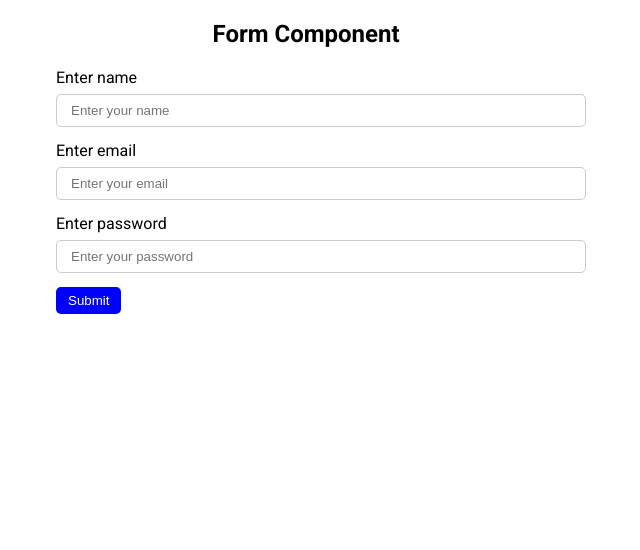
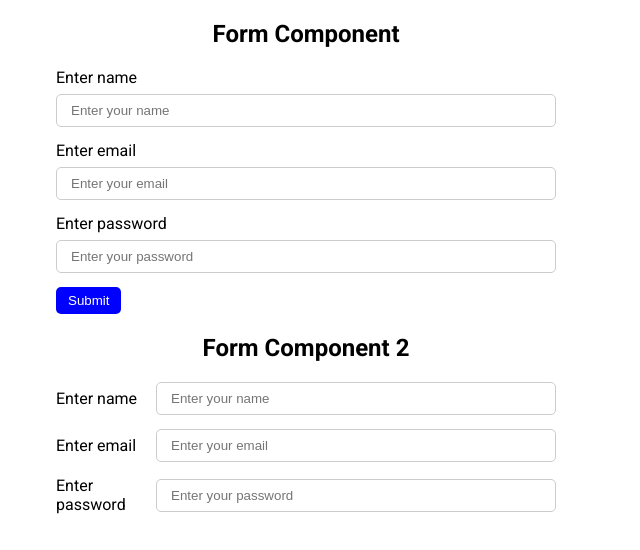
Before and after one commit to nhu220840/HTML-CSS, a plain HTML site: page OOP_Css/index.html in a window 1280 px wide. Shown: the whole page, without its empty margins (334-974 px from the left). Drawn offline with Linux system fonts and the light colour scheme.

Commit message:
using oop to inherit code - create form component

```diff
--- a/OOP_Css/index.html
+++ b/OOP_Css/index.html
@@ -41,8 +41,52 @@
             />
         </div>
         <!-- Enter password -->
+        <button class="btn btn-primary">Submit</button>
 
-        <button class="btn btn-primary">Submit</button>
+        <!-- end 1 -->
+
+        <div class="container">
+            <h2>Form Component 2</h2>
+
+            <!-- Enter name -->
+            <div class="form-group flex">
+                <label for="" class="label_item">Enter name</label>
+                <div class="wrapper_input">
+                    <input
+                        type="text"
+                        placeholder="Enter your name"
+                        class="form-control"
+                    />
+                </div>
+            </div>
+            <!-- Enter name -->
+
+            <!-- Enter email -->
+            <div class="form-group flex">
+                <label for="" class="label_item">Enter email</label>
+                <div class="wrapper_input">
+                    <input
+                        type="text"
+                        placeholder="Enter your email"
+                        class="form-control"
+                    />
+                </div>
+            </div>
+            <!-- Enter email -->
+
+            <!-- Enter password -->
+            <div class="form-group flex">
+                <label for="" class="label_item">Enter password</label>
+                <div class="wrapper_input">
+                    <input
+                        type="text"
+                        placeholder="Enter your password"
+                        class="form-control"
+                    />
+                </div>
+            </div>
+            <!-- Enter password -->
+        </div>
     </div>
 </body>
 </html>
--- a/OOP_Css/style.css
+++ b/OOP_Css/style.css
@@ -1,4 +1,10 @@
 @import url('https://fonts.googleapis.com/css2?family=Roboto:ital,wght@0,100;0,300;0,400;0,500;0,700;0,900;1,100;1,300;1,400;1,500;1,700;1,900&display=swap');
+
+* {
+    margin: 0;
+    padding: 0;
+    box-sizing: border-box;
+}
 
 body {
     font-family: 'Roboto', sans-serif;
@@ -11,6 +17,7 @@ body {
 
 .container h2 {
     text-align: center;
+    margin: 20px;
 }
 
 .form-control {
@@ -45,3 +52,17 @@ label {
     background: blue;
     border-radius: 5px;
 }
+
+.flex {
+    display: flex;
+    align-items: center;
+}
+
+.wrapper_input {
+    width: 80%;
+}
+
+.label_item {
+    width: 20%;
+    margin-bottom: 0;
+}
```
